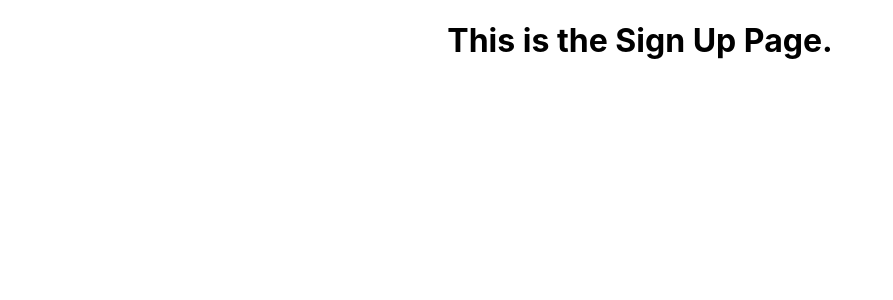
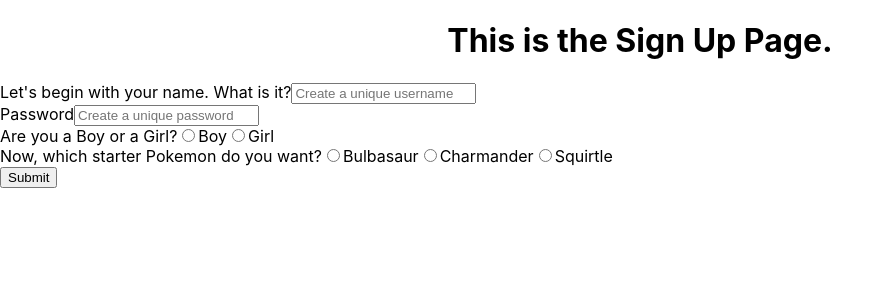
Before and after one commit to Ryan-T-Case/pokedex, a React (Create React App) app in the folder client/: page /signup in a window 1280 px wide. Shown: the top 300 px of the page, without its empty margins (0-893 px from the left). Built offline with nearby package versions, Linux system fonts and the light colour scheme.

Commit message:
Created basic sign up form component to test with passport

```diff
--- /dev/null
+++ b/client/src/components/SignUpForm.js
@@ -0,0 +1,29 @@
+import React from "react";
+
+
+const SignUpForm = () => {
+    return(
+        <div className="SignUpForm">
+            <form>
+                <label htmlFor="username">Let's begin with your name. What is it?</label>
+                <input type="text" name="username" placeholder="Create a unique username"></input>
+                <br></br>
+                <label htmlFor="password">Password</label>
+                <input type="text" name="password" placeholder="Create a unique password"></input>
+                <br></br>
+                <label htmlFor="gender">Are you a Boy or a Girl?</label>
+                <input type="radio" name="gender" value="Boy"></input><span>Boy</span>
+                <input type="radio" name="gender" value="Girl"></input><span>Girl</span>
+                <br></br>
+                <label htmlFor="starter">Now, which starter Pokemon do you want?</label>
+                <input type="radio" name="starter" value="Bulbasaur"></input><span>Bulbasaur</span>
+                <input type="radio" name="starter" value="Charmander"></input><span>Charmander</span>
+                <input type="radio" name="starter" value="Squirtle"></input><span>Squirtle</span>
+                <br></br>
+                <input type="submit" value="Submit"></input>
+            </form>
+        </div>
+    )
+}
+
+export default SignUpForm;
--- a/client/src/pages/SignUp/SignUp.js
+++ b/client/src/pages/SignUp/SignUp.js
@@ -1,10 +1,12 @@
 import React from "react";
 import "./SignUp.css"
+import SignUpForm from "../../components/SignUpForm";
 
 const SignUp = () => {
     return(
         <div className="SignUp">
             <h1>This is the Sign Up Page.</h1>
+            <SignUpForm />
         </div>
     )
 }
```
